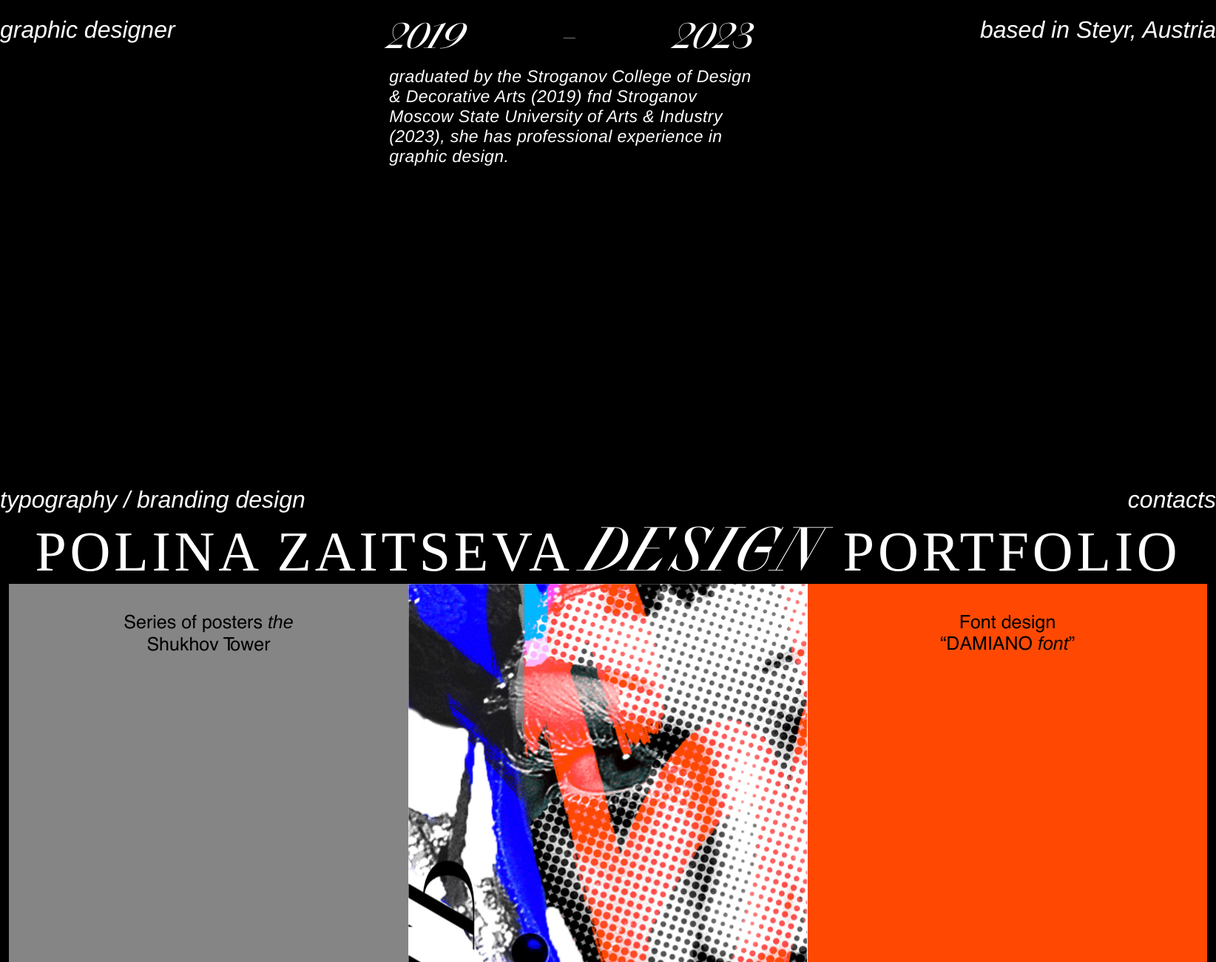
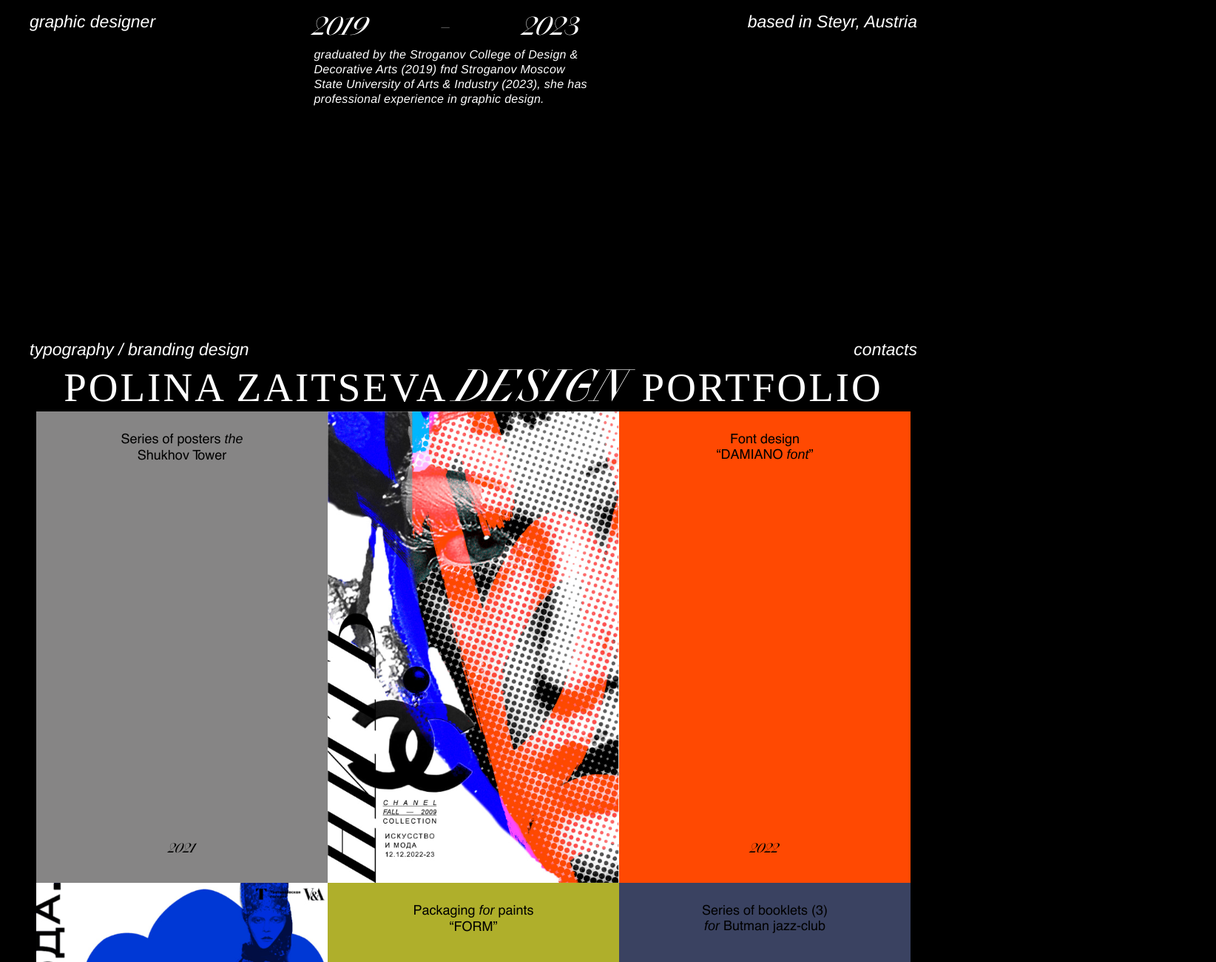
Before and after one commit to TatianaKarpova1999/polina-zaitseva-design, a plain HTML site: page index.html in a window 1280 px wide. Shown: the top 1300 px of the page at 74% size, 1644 px wide, since content can reach past the window. Drawn offline with Linux system fonts and the light colour scheme; a web font is replaced by a local one.

Commit message:
Редактирует размеры

```diff
--- a/index.html
+++ b/index.html
@@ -51,7 +51,7 @@
                             </li>
                             <li class="card-item card-2">
                                 <a class="card-link" href="#">
-                                    <img src="images/photo-2.jpg" width="540" height="873" alt="Дизайнерская обложка Chanell Collection">
+                                    <img src="images/photo-2.jpg" width="394" height="637" alt="Дизайнерская обложка Chanell Collection">
                                 </a>
                             </li>
                             <li class="card-item card-3">
@@ -65,7 +65,7 @@
                             </li>
                             <li class="card-item card-4">
                                 <a class="card-link" href="#">
-                                    <img src="images/photo-4.jpg" width="540" height="873" alt="Дизайнерская обложка Искусство и мода">
+                                    <img src="images/photo-4.jpg" width="394" height="637" alt="Дизайнерская обложка Искусство и мода">
                                 </a>
                             </li>
                             <li class="card-item card-5">
@@ -106,7 +106,7 @@
                             </li>
                             <li class="card-item card-9">
                                 <a class="card-link" href="#">
-                                    <img src="images/photo-9.jpg" width="540" height="873" alt="Дизайнерская обложка Ангел и демон">
+                                    <img src="images/photo-9.jpg" width="394" height="637"" alt="Дизайнерская обложка Ангел и демон">
                                 </a>
                             </li>
                             <li class="card-item card-10">
@@ -120,7 +120,7 @@
                             </li>
                             <li class="card-item card-11">
                                 <a class="card-link" href="#">
-                                    <img src="images/photo-11.jpg" width="540" height="873" alt="Дизайнерская обложка Кудыкина гора">
+                                    <img src="images/photo-11.jpg" width="394" height="637" alt="Дизайнерская обложка Кудыкина гора">
                                 </a>
                             </li>
                             <li class="card-item card-12">
--- a/styles/styles.css
+++ b/styles/styles.css
@@ -29,21 +29,21 @@
 }
 body {
     font-family: "Helvetica", sans-serif;
-    font-size: 32px;
-    line-height: 37px;
+    font-size: 23px;
+    line-height: 27px;
     background-color:rgba(0, 0, 0, 1);
     color: rgba(255, 255, 255, 1);
     margin: 0 auto;
 }
 
 .container{
-    width: 1644px;
+    width: 1200px;
     margin: 0 auto;
 }
 /*Header*/
 .page-header {
-    padding-top: 22px;
-    margin-bottom: 432px;
+    padding-top: 16px;
+    margin-bottom: 315px;
 }
 
 .subtitle {
@@ -61,33 +61,33 @@ body {
 .header-date {
     font-family: "CSTM Xprmntl 02 Italic";
     font-weight: 400;
-    font-size: 49px;
-    line-height: 56px;
+    font-size: 35px;
+    line-height: 40px;
     display: flex;
     justify-content: space-between;
-    width: 494px;
-    margin-bottom: 12px;
+    width: 360px;
+    margin-bottom: 8px;
 }
 
 .biography {
     font-family: "Helvetica";
     font-weight: 400;
     font-style: italic;
-    font-size: 23px;
-    line-height: 27px;
+    font-size: 16px;
+    line-height: 20px;
     text-align: left;
-    width: 509px;
-    letter-spacing: 0.4px;
+    width: 372px;
+    letter-spacing: 0.3px;
 }
 
 /*Main*/
 .subtitle h2 {
     font-weight: 400;
-    font-size: 32px;
-    line-height: 37px;
+    font-size: 23px;
+    line-height: 27px;
     margin: 0;
     padding: 0;
-    margin-bottom: 5px;
+    margin-bottom: 4px;
 }
 
 .contacts-link{
@@ -98,10 +98,10 @@ body {
 .main-title {
     font-family: "Neutral Face";
     font-weight: 400;
-    font-size: 76px;
-    line-height: 79px;
+    font-size: 55px;
+    line-height: 58px;
     text-align: center;
-    letter-spacing: 4.8px;
+    letter-spacing: 3px;
     margin: 0;
     padding: 0;
 }
@@ -109,8 +109,8 @@ body {
 .main-title span {
     font-family: "CSTM Xprmntl 02 Italic";
     font-weight: 400;
-    font-size: 85px;
-    line-height: 90px;
+    font-size: 62px;
+    line-height: 66px;
 }
 
 /*Catalog*/
@@ -124,7 +124,7 @@ body {
 }
 
 .card-item{
-    width: 540px;
+    width: 394px;
     text-align: center;
 }
 
@@ -141,25 +141,25 @@ display: block;
     display: flex;
     justify-content: space-between;
     flex-direction: column;
-    height: 873px;
+    height: 637px;
 }
 
 .card-title{
     font-family: "Helvetica";
     font-weight: 400;
-    font-size: 25px;
-    line-height: 29px;
+    font-size: 18px;
+    line-height: 21px;
     color: rgba(0, 0, 0, 1);
     display: block;
-    width: 238px;
-    margin: 36px auto;
+    width: 174px;
+    margin: 26px auto;
 }
 
 .card-date {
     font-family: "CSTM Xprmntl 02 Italic";
     font-weight: 400;
-    font-size: 25px;
-    line-height: 29px;
+    font-size: 18px;
+    line-height: 21px;
     color: rgba(0, 0, 0, 1);
     margin-bottom: 36px;
 }
```
